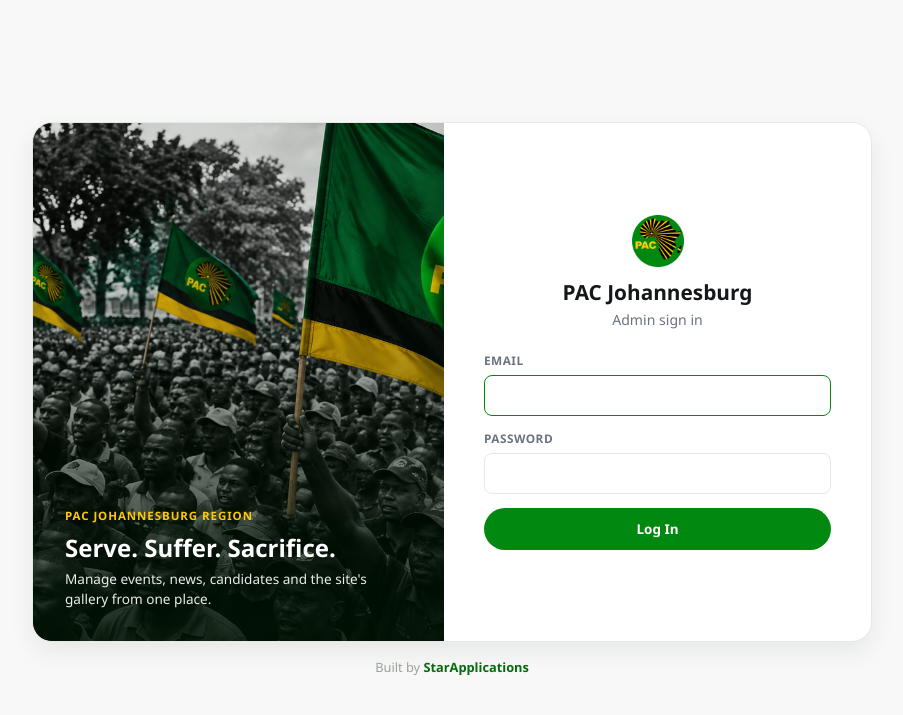
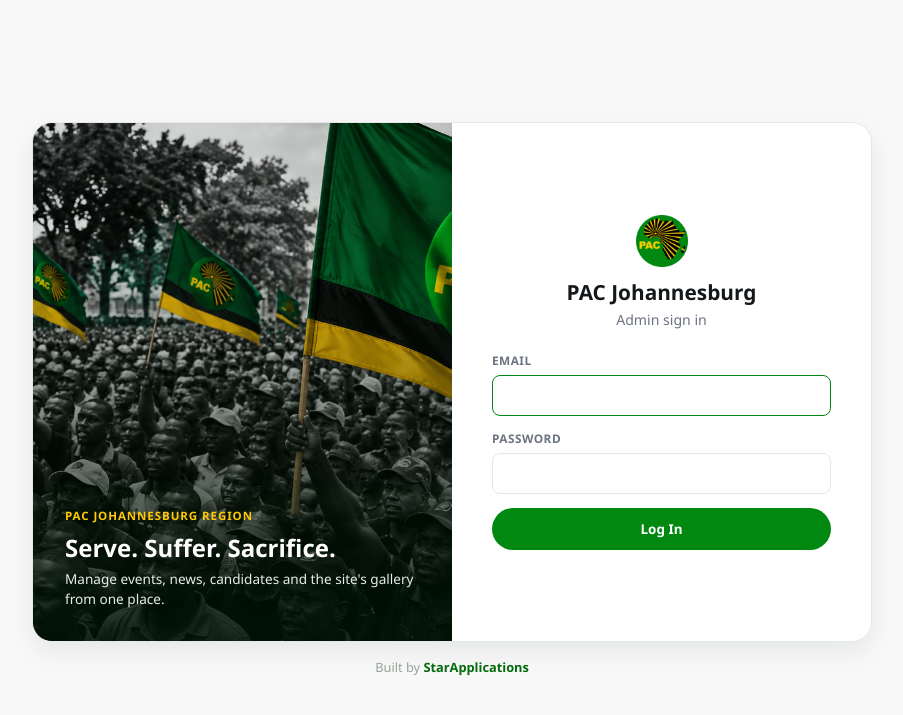
Before and after one commit to malekamk/pac, a PHP site: page /admin/login in a window 1280 px wide. Shown: the top 715 px of the page, without its empty margins (188-1091 px from the left). Run offline with PHP 8.4, Linux system fonts and the light colour scheme.

Commit message:
Lock the login page hero/form split to an even 50/50 width
Was flex:1 on both panels (which should balance evenly but left it to
flex-grow math); now explicitly flex:0 0 50% on each side.

Co-Authored-By: Claude Sonnet 5 <noreply@anthropic.com>

```diff
--- a/admin/admin.css
+++ b/admin/admin.css
@@ -321,7 +321,7 @@ form.stack{display:flex;flex-direction:column;gap:14px;}
   box-shadow:var(--shadow-md);
 }
 .login-hero{
-  flex:1;position:relative;min-width:0;color:#fff;
+  flex:0 0 50%;position:relative;min-width:0;color:#fff;
   background:
     linear-gradient(180deg, rgba(0,20,4,.15) 30%, rgba(0,20,4,.82) 100%),
     url("/assets/img/hero-pac-flags-crowd.png") center 30% / cover no-repeat;
@@ -331,7 +331,7 @@ form.stack{display:flex;flex-direction:column;gap:14px;}
 .login-hero h2{color:#fff;font-size:1.5rem;margin-bottom:6px;line-height:1.25;}
 .login-hero p{color:#e7ede8;font-size:.85rem;margin:0;}
 .login-card{
-  flex:1;min-width:0;display:flex;flex-direction:column;justify-content:center;
+  flex:0 0 50%;min-width:0;display:flex;flex-direction:column;justify-content:center;
   padding:40px;
 }
 .login-card img{width:52px;display:block;margin:0 auto 12px;}
```
